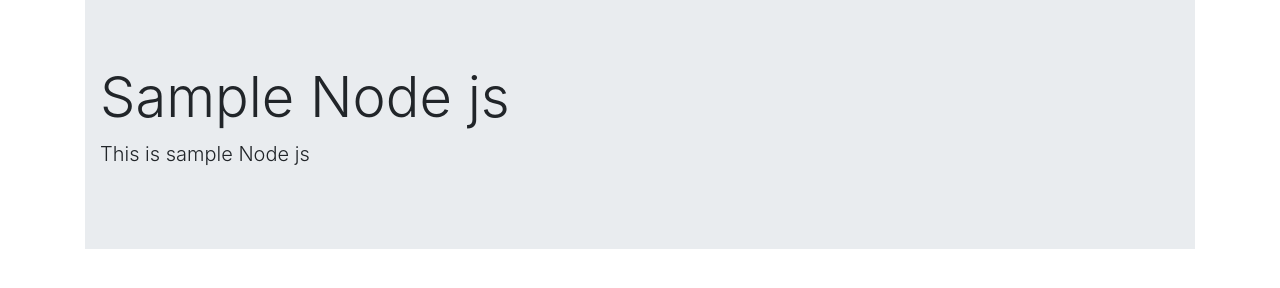
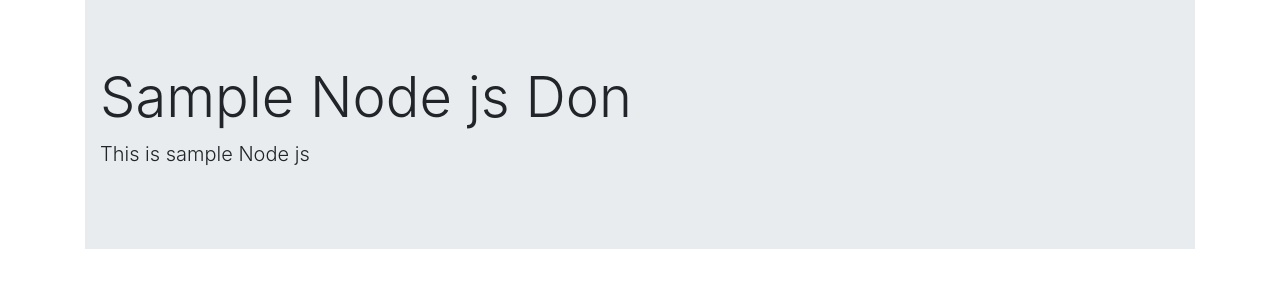
Before and after one commit to tainchai/sample_node_js_app, a website: page public/index.html in a window 1280 px wide. Drawn offline with nearby package versions, Linux system fonts and the light colour scheme.

Commit message:
Update index.html

```diff
--- a/public/index.html
+++ b/public/index.html
@@ -16,7 +16,7 @@
       <div class="container">
                 <div class="jumbotron jumbotron-fluid">
                     <div class="container">
-                      <h1 class="display-4">Sample Node js </h1>
+                      <h1 class="display-4">Sample Node js Don </h1>
                       <p class="lead">This is sample Node js </p>
                     </div>
                   </div>
```
